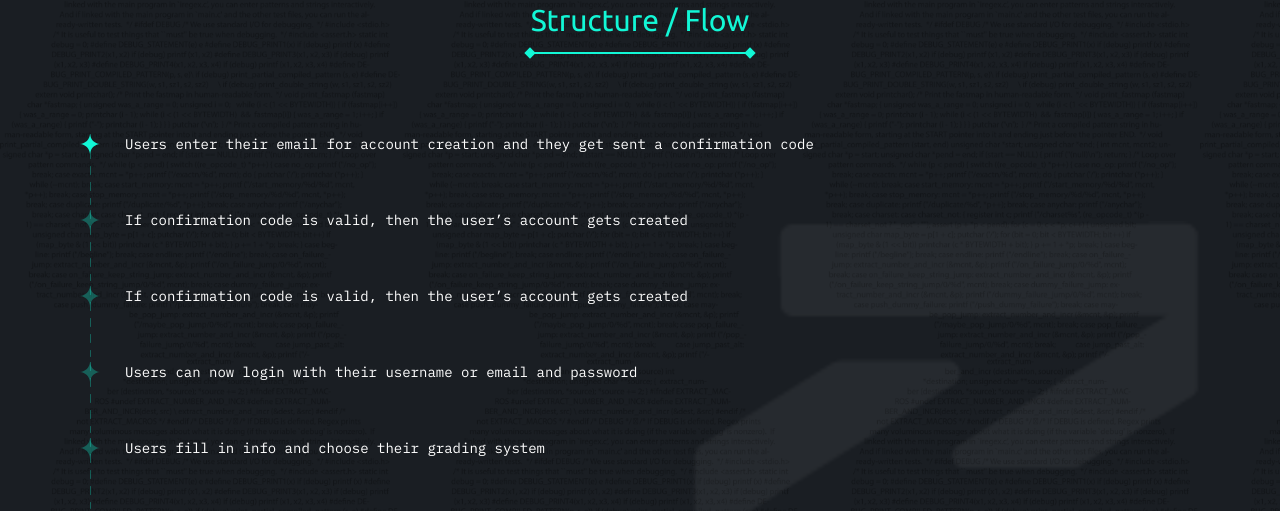
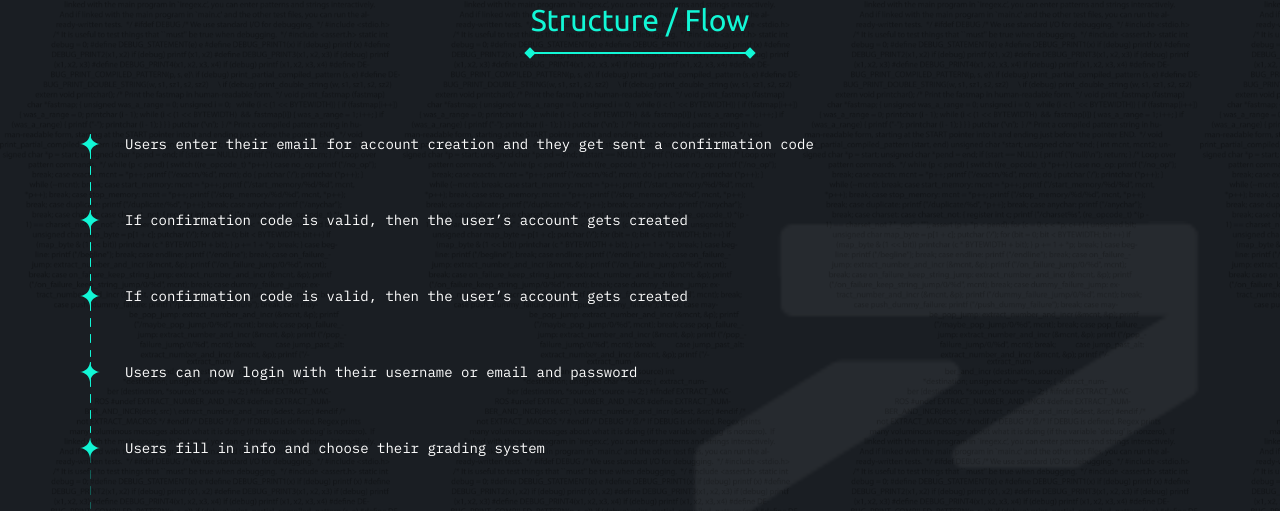
Before and after one commit to zayonsoft/zayonsoft-portfolio, a Next.js app: page /projects/testing in a window 1280 px wide. Shown: the part 4040-4551 px from the top of the page. Built offline with nearby package versions, Linux system fonts and the light colour scheme.

Commit message:
Completed Flow Linking Animation

```diff
--- a/app/globals.css
+++ b/app/globals.css
@@ -1,7 +1,7 @@
 @import "tailwindcss";
 
 .custom-transition {
-  transition: 0.8s ease;
+  transition: 0.8s ease-in-out;
 }
 
 .profile-pic {
--- a/app/projects/testing/Flow.tsx
+++ b/app/projects/testing/Flow.tsx
@@ -1,24 +1,21 @@
 "use client";
 import { ibmPlexMono } from "@/components/landing/Main";
-import { v4 } from "uuid";
 import Image from "next/image";
 
 type FlowProps = {
   step: string;
   index: number;
   array: String[];
+  flowData: Record<string | number, any>;
 };
-export default function Flow({ index, array, step }: FlowProps) {
+export default function Flow({ index, array, step, flowData }: FlowProps) {
   return (
-    <section
-      key={v4()}
-      className="relative grid grid-cols-[auto_1fr] gap-2.5 items-start"
-    >
+    <section className="custom-transition relative grid grid-cols-[auto_1fr] gap-2.5 items-start">
       <div className="relative">
         <Image
           src={"/star_icon.svg"}
-          className={`w-5 h-5 select-none ${
-            index == 0 ? "opacity-100" : "opacity-30"
+          className={`custom-transition w-5 h-5 select-none  ${
+            flowData[index] ? "opacity-100" : "opacity-30"
           }`}
           height={100}
           width={100}
@@ -31,7 +28,11 @@ export default function Flow({ index, array, step }: FlowProps) {
       </div>
       {/* Design B4 Next Flow */}
       {array.length - 1 == index ? null : (
-        <div className="absolute w-5 top-0 grid justify-center opacity-30 select-none">
+        <div
+          className={`custom-transition absolute w-5 top-0 grid justify-center ${
+            flowData[index + 1] ? "opacity-100" : "opacity-30"
+          } select-none`}
+        >
           <Image
             src={"/joining_line.svg"}
             className="w-[1px]"
--- a/app/projects/testing/StructureFlow.tsx
+++ b/app/projects/testing/StructureFlow.tsx
@@ -38,10 +38,6 @@ export default function StructureFlow({ flow }: FlowProps) {
     setCurrentFlow(0);
   }
 
-  useEffect(() => {
-    // console.log(flowData);
-  }, [flowData]);
-
   function addOpacity(index: number) {
     if (!(index > flow.length - 1)) {
       setFlowData((prevData) => ({ ...prevData, [index]: true }));
@@ -57,7 +53,7 @@ export default function StructureFlow({ flow }: FlowProps) {
   useEffect(() => {
     let timerID = setInterval(() => {
       incrementFlow();
-    }, 4000);
+    }, 1500);
     return () => {
       clearInterval(timerID);
     };
@@ -82,7 +78,13 @@ export default function StructureFlow({ flow }: FlowProps) {
         </div>
         <section className="grid gap-14">
           {flow.map((step, index, array) => (
-            <Flow key={v4()} index={index} step={step} array={array} />
+            <Flow
+              key={index}
+              index={index}
+              step={step}
+              array={array}
+              flowData={flowData}
+            />
           ))}
         </section>
       </div>
```
